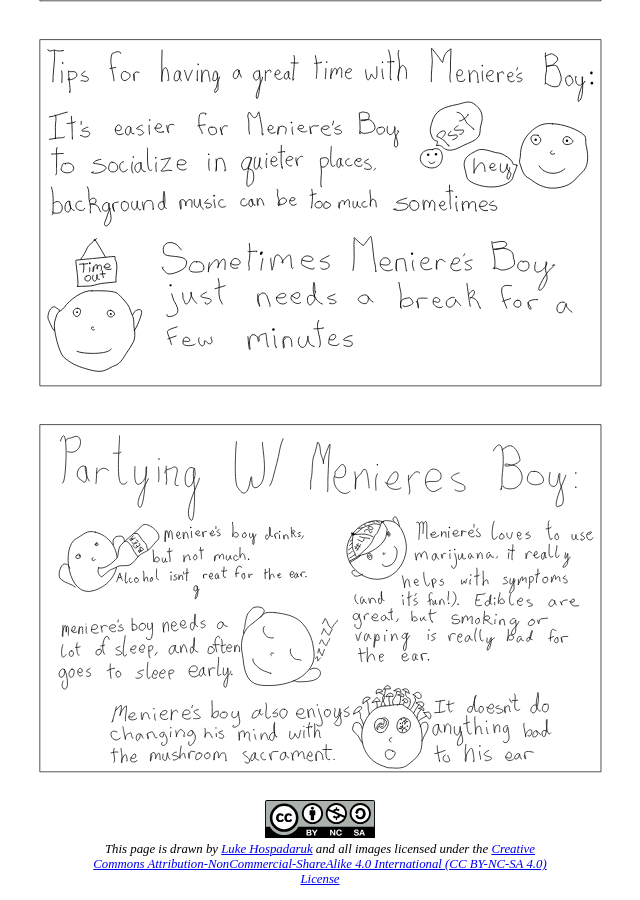
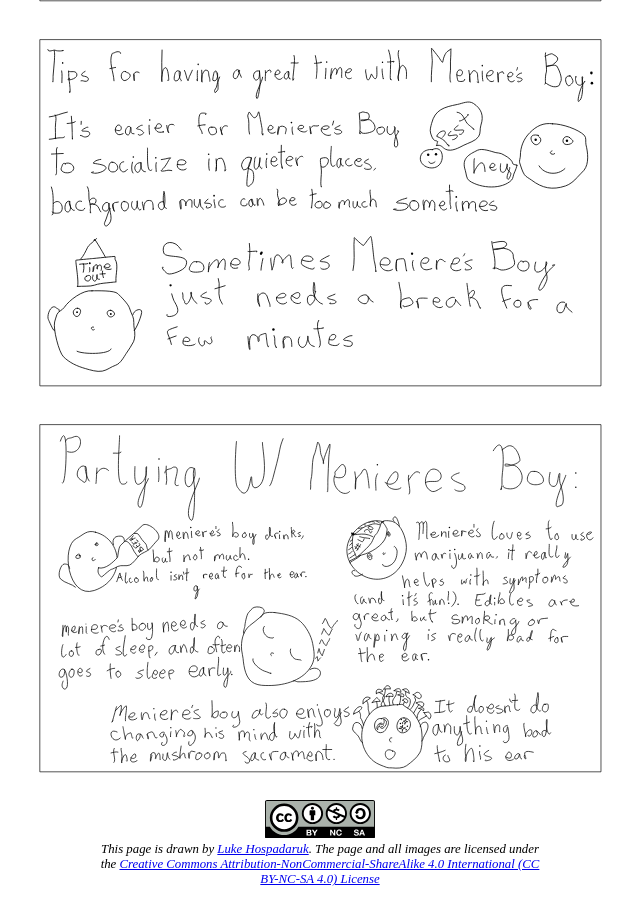
Before and after one commit to hospadar/menieres_boy, a Jekyll site: the page built from index.markdown, in a window 1280 px wide and 900 px high, scrolled down 6701 px. Shown: the whole window, without its empty margins (320-960 px from the left). Built offline with Jekyll 4.4.1, drawn with Linux system fonts in a browser that asks for light colours.

Commit message:
update license text a bit

```diff
--- a/_layouts/default.html
+++ b/_layouts/default.html
@@ -62,6 +62,6 @@
   <body>
     {{ content }}
 
-    <p class="license" style="font-style:italic;font-size:80%"><img src="/assets/images/by-nc-sa.svg" style="height:3em;"/><br/>This page is drawn by <a href="https://hospadaruk.org">Luke Hospadaruk</a> and all images licensed under the <a href="https://creativecommons.org/licenses/by-nc-sa/4.0/">Creative Commons Attribution-NonCommercial-ShareAlike 4.0 International (CC BY-NC-SA 4.0) License</a></p>
+    <p class="license" style="font-style:italic;font-size:80%"><img src="/assets/images/by-nc-sa.svg" style="height:3em;"/><br/>This page is drawn by <a href="https://hospadaruk.org">Luke Hospadaruk</a>. The page and all images are licensed under the <a href="https://creativecommons.org/licenses/by-nc-sa/4.0/">Creative Commons Attribution-NonCommercial-ShareAlike 4.0 International (CC BY-NC-SA 4.0) License</a></p>
   </body>
 </html>
```
